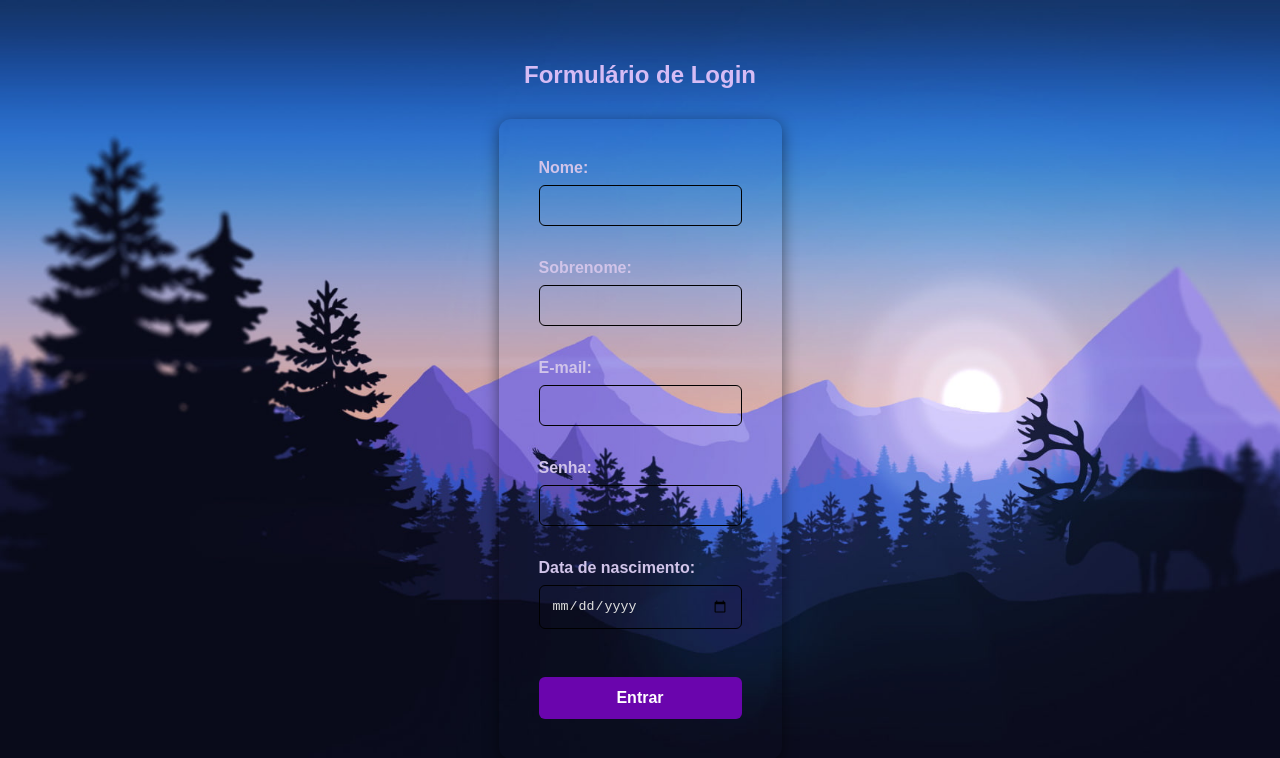
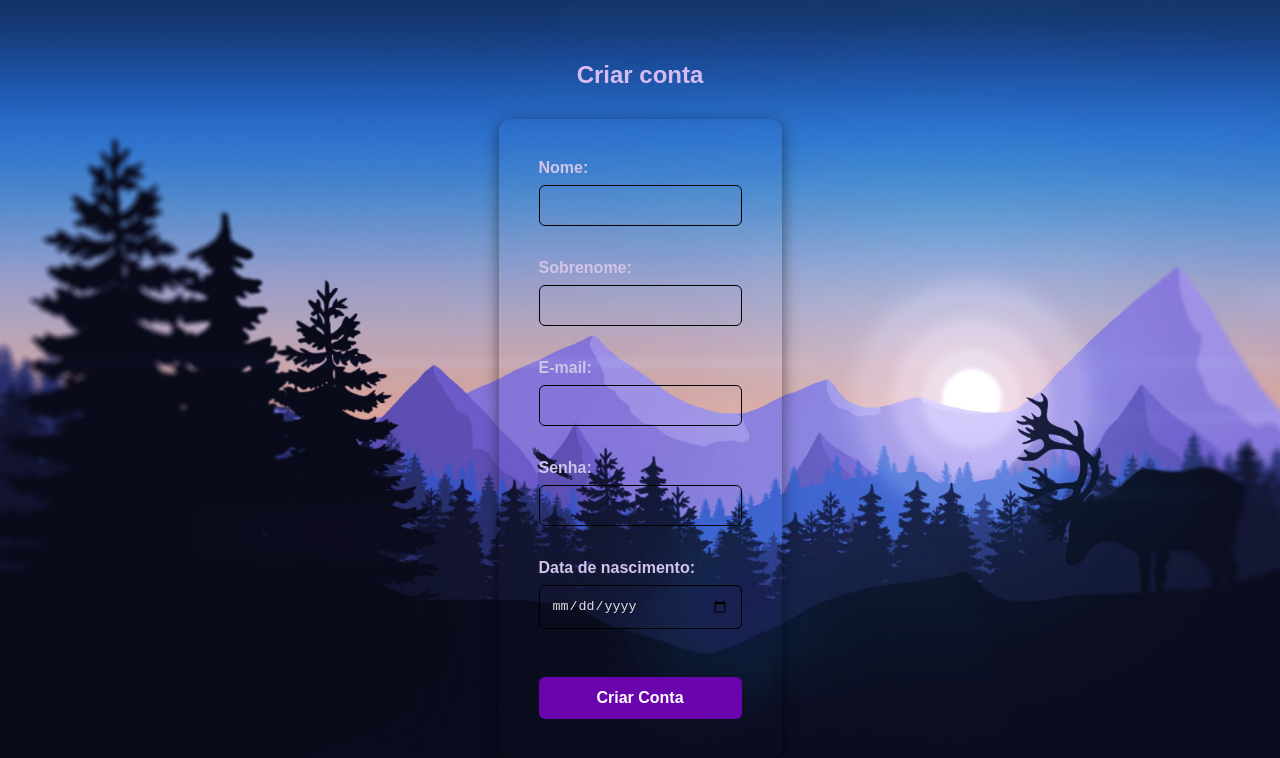
Before and after one commit to Pedro20122008/PerfectLife, a plain HTML site: page login.html in a window 1280 px wide. Drawn offline with Linux system fonts and the light colour scheme.

Commit message:
Update login.html

```diff
--- a/login.html
+++ b/login.html
@@ -14,7 +14,7 @@
 </head>
 <body>
     <div>
-        <h2>Formulário de Login</h2>
+        <h2>Criar conta</h2>
         <form id="formLogin">
             <label for="userName">Nome:</label>
             <input type="text" id="userName" name="userName" required><br><br>
@@ -32,11 +32,11 @@
             <label for="userData">Data de nascimento:</label>
             <input type="date" id="userData" name="userData" required><br><br>
 
-            <button type="submit">Entrar</button>
+            <button type="submit">Criar Conta</button>
             <div id="erro" class="erro"></div>
         </form>
         <section id="userSection" style="display:none; margin-top:30px; padding:20px; background:#1e1e2e; border-radius:10px;">
-            <h2>Usuário Logado</h2>
+            <h2>Usuários Logado</h2>
             <p id="infoUser"></p>
             <button onclick="login()" style="margin-top:10px;">Entrar</button>
             <button onclick="logout()" style="margin-top:10px;">Sair</button>
```
